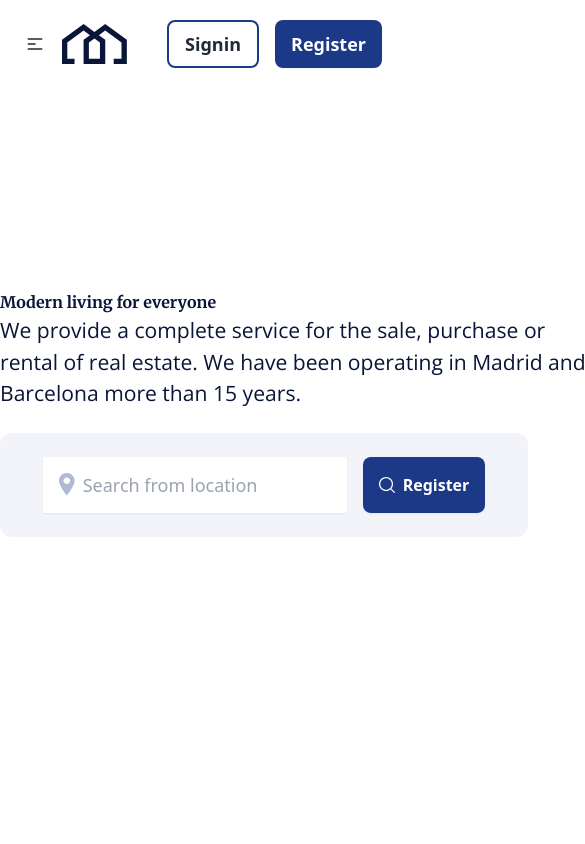
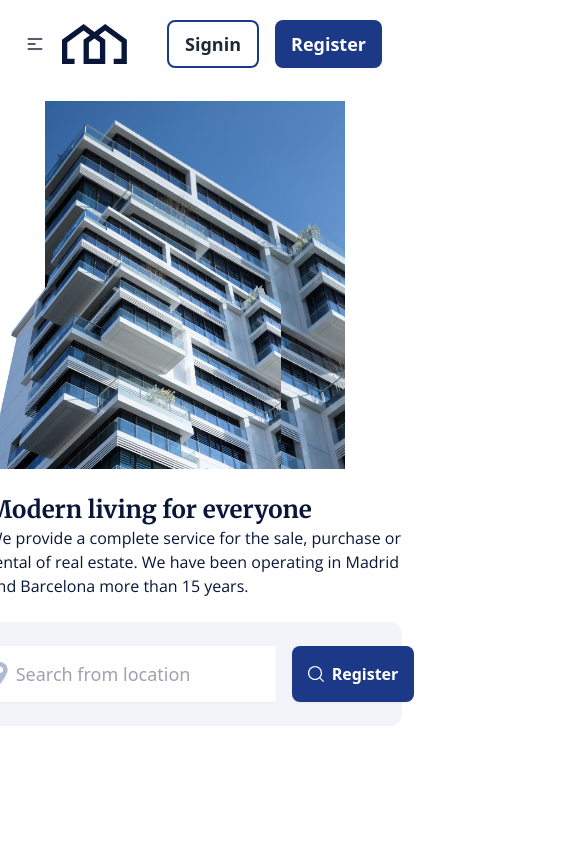
Before and after one commit to alamnahid/RentSwiftly---Renting-Made-Easy, a React (Vite) app: page / in a window 390 px wide. Shown: the top 844 px of the page, 585 px wide, since content can reach past the window. Built offline with nearby package versions, Linux system fonts and the light colour scheme.

Commit message:
responsive the banner

```diff
--- a/src/Pages/Home/Banner/Banner.jsx
+++ b/src/Pages/Home/Banner/Banner.jsx
@@ -4,11 +4,11 @@ import dots from "../../../assets/images/dots.svg"
 import housebg from "../../../assets/images/housebg.png"
 const Banner = () => {
     return (
-        <div className="flex justify-evenly items-center min-h-[80vh]">
+        <div className="flex flex-col-reverse lg:flex-row justify-evenly items-center min-h-[80vh]">
             <BannerContents/>
-            <div className="relative">
-                <img className="" src={housebg} alt="" />
-                <img className="absolute bottom-0 right-[7rem]" src={homeimage} alt="" />
+            <div className="relative w-[300px] md:w-auto">
+                <img className="md:w-auto" src={housebg} alt="" />
+                <img className="absolute bottom-0 right-16 md:right-[7rem]" src={homeimage} alt="" />
 
             </div>
 
--- a/src/Pages/Home/Banner/BannerContents.jsx
+++ b/src/Pages/Home/Banner/BannerContents.jsx
@@ -3,15 +3,15 @@ import searchicon from "../../../assets/icons/search icon.svg"
 
 const BannerContents = () => {
     return (
-        <div>
-            <h1 className="text-[#091638] lg:text-[4rem] font-semibold lg:w-[35rem] merrin">Modern living for everyone</h1>
+        <div className="px-4 lg:px-0">
+            <h1 className="text-[#091638] text-2xl lg:text-[4rem] font-semibold lg:w-[35rem] merrin">Modern living for everyone</h1>
 
-            <p className="text-[#091638] sans w-[37rem] text-[1.32rem]">We provide a complete service for the sale, purchase or rental of real estate. We have been operating in Madrid and Barcelona more than 15 years.</p>
+            <p className="text-[#091638] sans lg:w-[37rem] lg:text-[1.32rem]">We provide a complete service for the sale, purchase or rental of real estate. We have been operating in Madrid and Barcelona more than 15 years.</p>
 
-            <div className="w-[33rem] h-[6.5rem] rounded-xl bg-[#F3F3FA] mt-6 flex justify-center items-center">
+            <div className="lg:w-[33rem] h-[6.5rem] rounded-xl bg-[#F3F3FA] mt-6 flex justify-center items-center">
 
-               <div className="w-[19rem] h-[3.5rem] relative">
-               <input className="w-[19rem] border-none outline-none h-[3.5rem] text-lg pl-10 bg-white shadow-sm rounded-sm" type="text" placeholder="Search from location" />
+               <div className="md:w-[19rem] h-[3.5rem] relative">
+               <input className="md:w-[19rem] border-none outline-none h-[3.5rem] text-lg pl-10 bg-white shadow-sm rounded-sm" type="text" placeholder="Search from location" />
                <img className="absolute top-[1rem] left-4" src={location} alt="" />
                </div>
 
```
